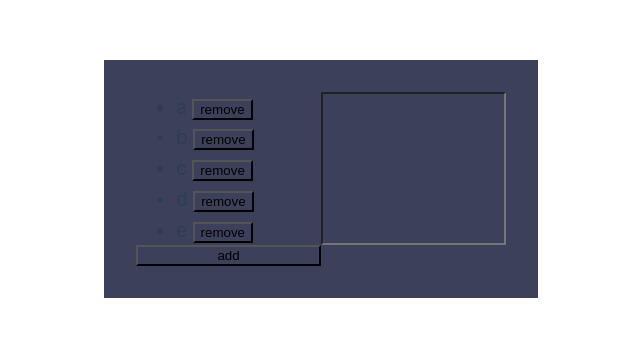
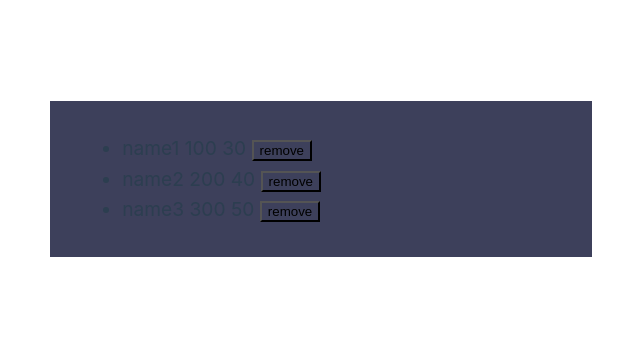
Before and after one commit to MakerAVGN/Vue3Base, a Vue app in the folder vue-project/: page / in a window 1280 px wide. Shown: the part 221-558 px from the top of the page, without its empty margins (319-959 px from the left). Built offline with nearby package versions, Linux system fonts and the light colour scheme.

Commit message:
Кнопка для удаления из массива объектов в Vue

```diff
--- a/vue-project/src/App.vue
+++ b/vue-project/src/App.vue
@@ -2,13 +2,33 @@
 export default {
   data() {
     return {
-      newItem: '',
-      items: ['a', 'b', 'c', 'd', 'e'],
+      users: [
+        {
+          id: 1,
+          name: 'name1',
+          salary: 100,
+          age: 30,
+        },
+        {
+          id: 2,
+          name: 'name2',
+          salary: 200,
+          age: 40,
+        },
+        {
+          id: 3,
+          name: 'name3',
+          salary: 300,
+          age: 50,
+        },
+      ],
     }
   },
-  methods: {
-   removeItem: function (index) {
-      this.items.splice(index, 1);
+ methods: {
+    removeItem: function (id) {
+      this.users = this.users.filter((user) => {
+        return user.id !== id;
+      })
     }
   },
 };
@@ -16,15 +36,13 @@ export default {
 <template>
 
   <ul>
-  		<li v-for="(item, index) in items" :key="index">
-  			{{ item }}
-        <button @click="removeItem(index)">remove</button>
+  		<li v-for="user in users" :key="user.id">
+  			{{ user.name }}
+  			{{ user.salary }}
+        {{ user.age }}
+        <button @click="removeItem(user.id)">remove</button>
   		</li>
-
   	</ul>
-
-  <input v-model="newItem">
-  	<button @click="addItem">add</button>
 
 
 
```
